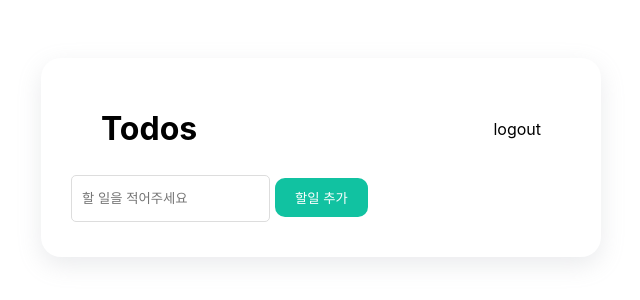
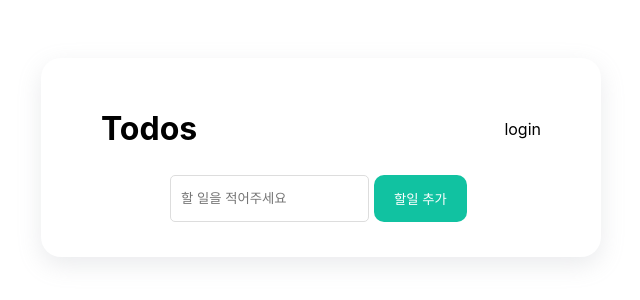
Before and after one commit to zzinao/wanted-pre-onboarding-frontend, a React (Create React App) app: page /todo in a window 1280 px wide. Shown: the part 70-370 px from the top of the page, without its empty margins (319-959 px from the left). Built offline with nearby package versions, Linux system fonts and the light colour scheme; no server answers; the HTML template or start-up script is replaced by a standard one.

Commit message:
fix: input css 수정

```diff
--- a/src/components/Header.tsx
+++ b/src/components/Header.tsx
@@ -4,6 +4,13 @@ import styled from "styled-components";
 
 const Header = () => {
     const navigateTo = useNavigate();
+
+    const token = localStorage.getItem("token");
+    console.log(token)
+
+    const handleLogIn = () => {
+        navigateTo("/");
+    };
 
     const handleLogOut = () => {
         localStorage.removeItem("token");
@@ -13,7 +20,11 @@ const Header = () => {
         <>
             <Container>
                 <h1>Todos</h1>
-                <p onClick={handleLogOut}>logout</p>
+                {!token ?
+                    <p onClick={handleLogIn}>login</p> :
+                    <p onClick={handleLogOut}>logout</p>
+                }
+
             </Container>
         </>
     );
--- a/src/components/todo/AddTodo.tsx
+++ b/src/components/todo/AddTodo.tsx
@@ -23,8 +23,9 @@ const AddTodo = ({ todo, setTodo, handleAdd }: Props) => {
 }
 
 const Container = styled.div`
-width: 100%;
-margin: 0 auto;
+display: flex;
+justify-content: center;
+
 `
 
 export default AddTodo;
--- a/src/elements/Input.tsx
+++ b/src/elements/Input.tsx
@@ -45,6 +45,7 @@ const InputFiled = styled.input`
   line-height: 25px;
   padding: 10px 10px;
   margin: 5px 0;
+  width: inherit;
   &:focus {
     outline: none;
   }
--- a/src/hooks/useForm.ts
+++ b/src/hooks/useForm.ts
@@ -1,5 +1,4 @@
 import React, { useState, useEffect } from "react";
-import { useNavigate } from "react-router-dom";
 import { AuthForm } from "../types/authType";
 
 interface useFormProps {
@@ -16,7 +15,6 @@ export default function useForm({
     const [values, setValues] = useState(initialValues);
     const [errors, setErrors] = useState({ email: "", password: "", title: "", content: "" });
     const [submitted, setSubmitted] = useState<boolean>(false);
-    const navigateTo = useNavigate();
     const handleChange = (event: React.ChangeEvent<HTMLInputElement>) => {
         const { id, value } = event.target;
         setValues({ ...values, [id]: value });
```
